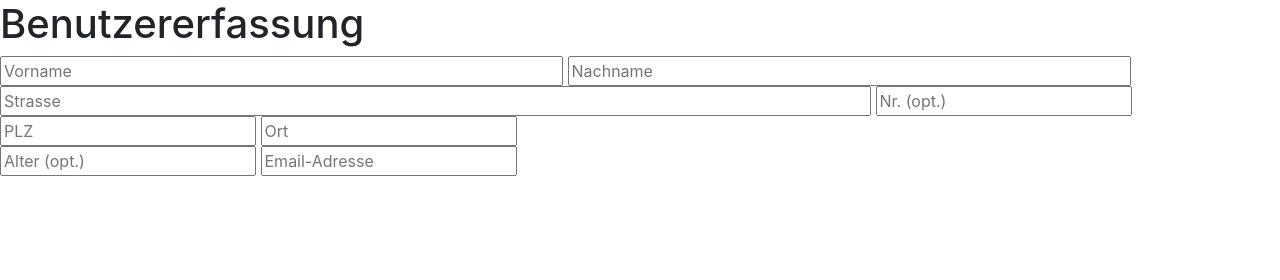
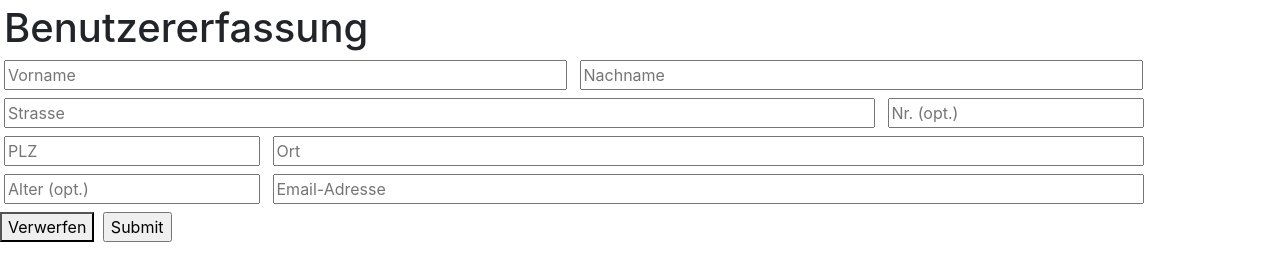
Before and after one commit to flostet/Modul_133, a plain HTML site: page index.html in a window 1280 px wide. Drawn offline with nearby package versions, Linux system fonts and the light colour scheme.

Commit message:
Buttons hinzugefügt und CSS

```diff
--- a/index.html
+++ b/index.html
@@ -4,22 +4,35 @@
     <meta charset="UTF-8">
     <meta name="viewport" content="width=device-width, initial-scale=1.0">
     <link href="https://stackpath.bootstrapcdn.com/bootstrap/4.4.1/css/bootstrap.min.css" rel="stylesheet">
+	<link href="styles.css" rel="stylesheet">
     <title>Benutzererfassung</title>
 </head>
 <body>
     <h1>Benutzererfassung</h1>
-    <input name="Vorname" type="text" placeholder="Vorname" required size="50"/>
-    <input name="Nachname" type="text" placeholder="Nachname" required size="50"/>
+    <input id="input_field" name="Vorname" type="text" placeholder="Vorname" required size="50"/>
+    <input id="input_field" name="Nachname" type="text" placeholder="Nachname" required size="50"/>
     <br>
-    <input name="Strasse" type="text" placeholder="Strasse" required size="80" />
-    <input name="StrassenNr" type="number" placeholder="Nr. (opt.)" size="10"/>
+    <input id="input_field" name="Strasse" type="text" placeholder="Strasse" required size="80" />
+    <input id="input_field" name="StrassenNr" type="number" placeholder="Nr. (opt.)" size="10"/>
     <br>
-    <input name="PLZ" type="tel" placeholder="PLZ" required pattern="\d{4}"/>
-    <input name="Ort" type="text" placeholder="Ort" required />
+    <input id="input_field" name="PLZ" type="tel" placeholder="PLZ" required pattern="\d{4}" size="20"/>
+    <input id="input_field" name="Ort" type="text" placeholder="Ort" list="places" required size="80" />
+
+	<datalist id="places">
+		<option value="Luzern">
+		<option value="Sursee">
+		<option value="Emmen">
+		<option value="Zürich">
+		<option value="Basel">
+		<option value="Genf">
+	</datalist>
     <br>
 
-    <input name="Alter" type="number" placeholder="Alter (opt.)" />
-    <input name="Email" type="email" placeholder="Email-Adresse" />
+    <input id="input_field" name="Alter" type="number" placeholder="Alter (opt.)" min="0" size="10"/>
+    <input id="input_field" name="Email" type="email" placeholder="Email-Adresse" size="80" />
 
+	<br>
+	<button type="cancel" >Verwerfen</button>
+	<input type="submit" name="Senden" />
 </body>
 </html>
--- /dev/null
+++ b/styles.css
@@ -0,0 +1,7 @@
+input {
+	margin: 4px;
+}
+
+h1 {
+	margin: 4px;
+}
```
